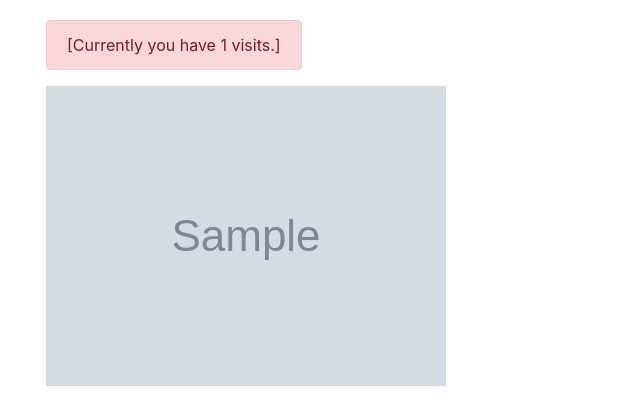
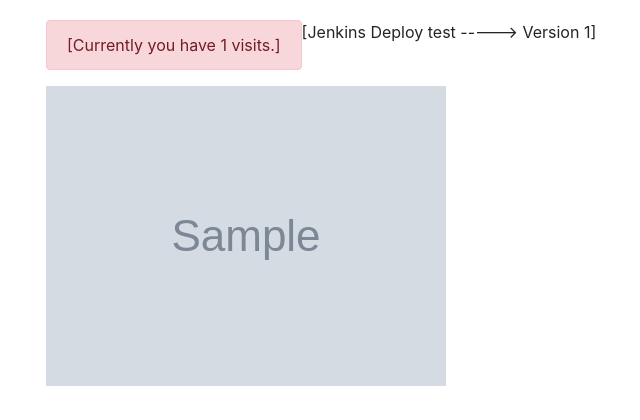
Before and after one commit to Kerneld82/web-count, a Flask app: template templates/index.html in a window 1280 px wide. Shown: the part 101-521 px from the top of the page, without its empty margins (9-649 px from the left). Run offline with Flask 3, Linux system fonts and the light colour scheme; the template is opened without the code that fills it: most values are stand-ins (such as "Sample title", 1, 10 or a date in 2020); grey boxes marked "Sample" are stand-in pictures.

Commit message:
Overwrite from ch14

```diff
--- a/app.py
+++ b/app.py
@@ -12,7 +12,7 @@ images = [
     "cloud-04.png",
     "cloud-05.png",
     "docker_logo.png",
-	"fastcampus.png",
+    "fastcampus.png",
     "k8s_logo.png"
 ]
 
--- a/templates/index.html
+++ b/templates/index.html
@@ -19,6 +19,7 @@
       <div class="alert alert-danger" role="alert">
         [Currently you have {{visit_count}} visits.]
       </div>
+      <p>[Jenkins Deploy test -----> Version 1]</p>
     </div>
 
     <div class="row">
```
Also changed, not shown: 2 other files.
